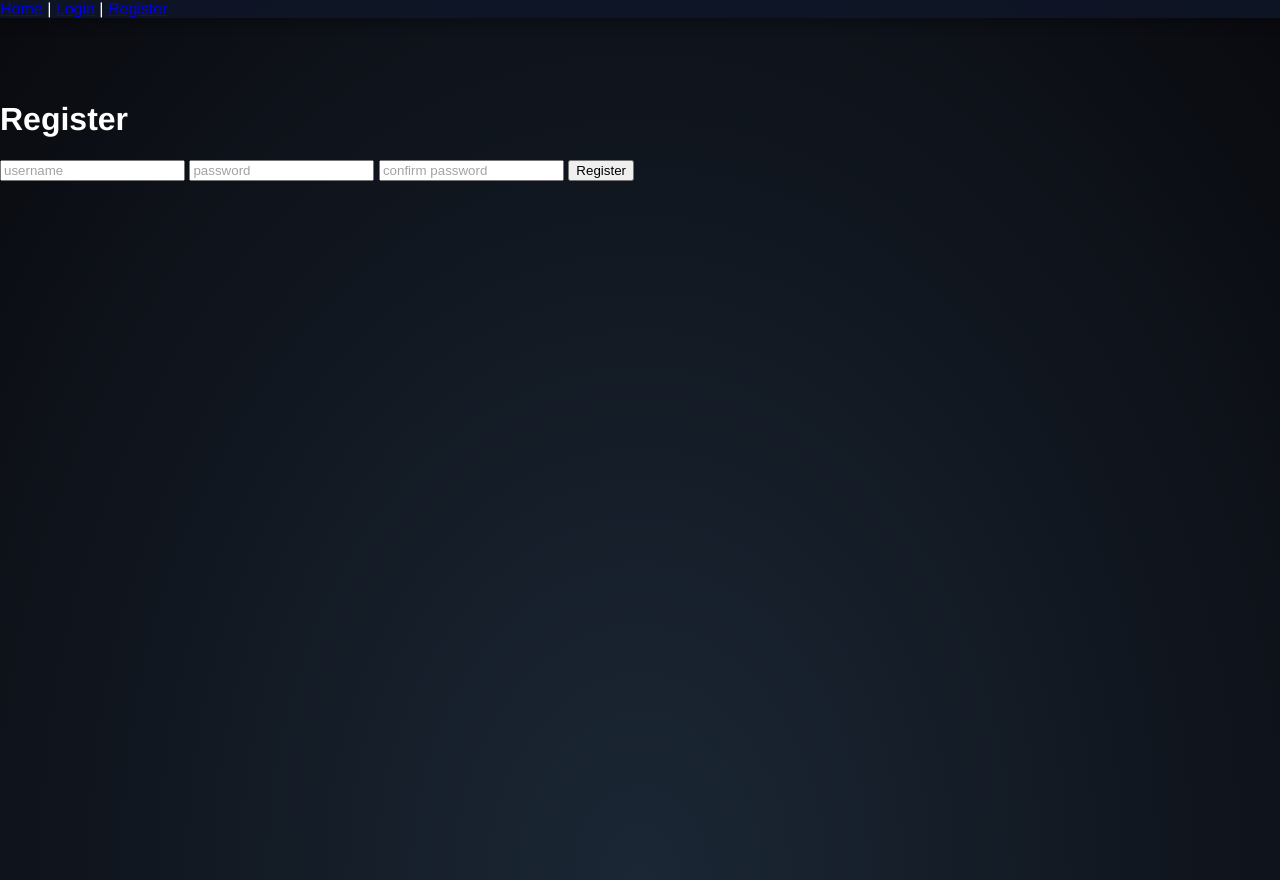
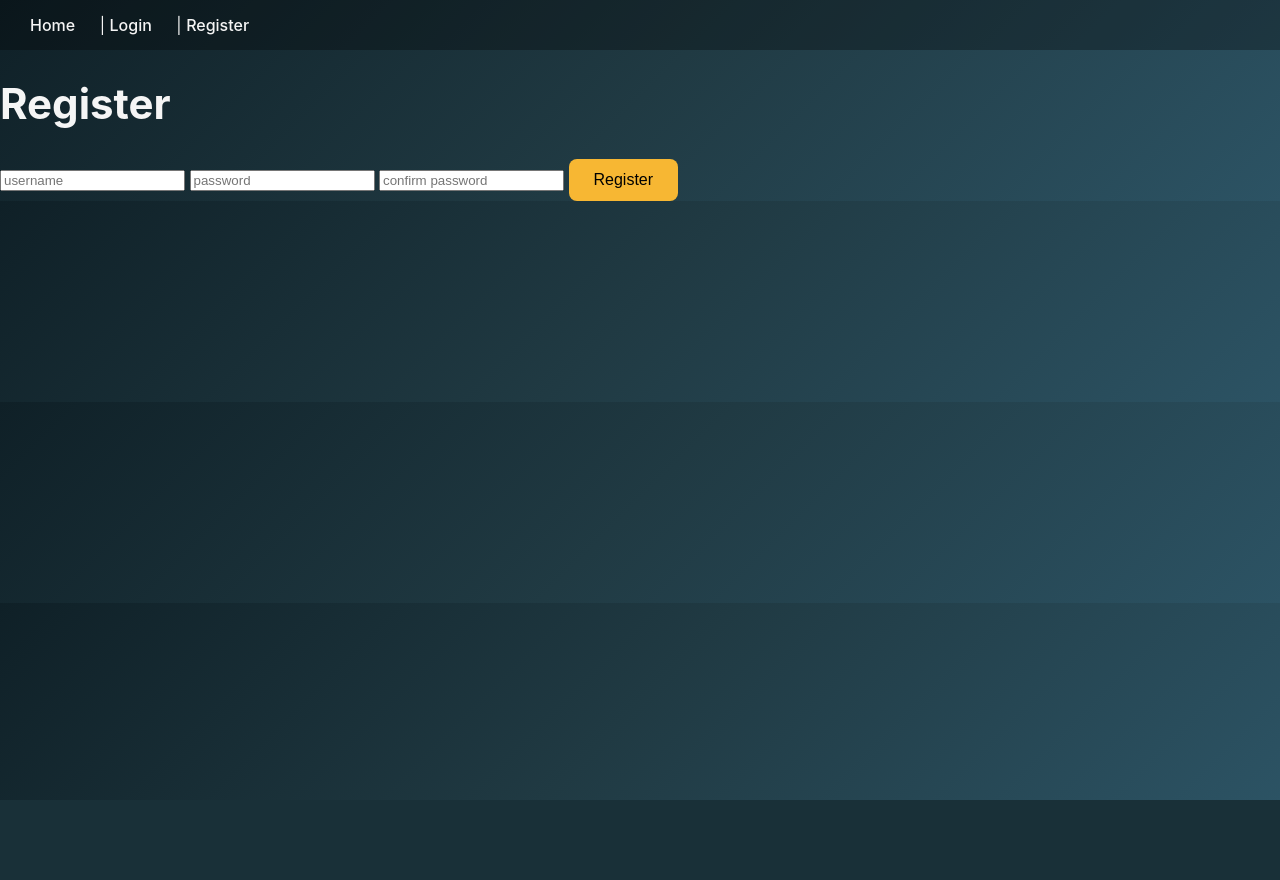
Before and after one commit to Naomi2468/MiniWebApplication, a Flask app: page /register in a window 1280 px wide. After the commit the page ends 800 px from the top, so only its background shows below. Run offline with Flask 3, Linux system fonts and the light colour scheme.

Commit message:
Update style.css

```diff
--- a/static/style.css
+++ b/static/style.css
@@ -1,173 +1,70 @@
-
 body {
-  margin: 0;
-  padding-top: 80px;
-  font-family: 'Helvetica Neue', Arial, sans-serif;
-  color: #fff;
-  background: radial-gradient(ellipse at bottom, #1b2735 0%, #090a0f 100%);
-  overflow-x: hidden;
-  height: 100vh;
+    font-family: -apple-system, BlinkMacSystemFont, "Segoe UI", Roboto, sans-serif;
+    background: linear-gradient(135deg, #0f2027, #203a43, #2c5364);
+    color: #f5f5f5;
+    margin: 0;
+    padding: 0;
 }
 
-
 nav {
-  position: fixed;
-  top: 0;
-  left: 0;
-  width: 100%;
-  backdrop-filter: blur(10px);
-  background-color: rgba(15, 23, 42, 0.6);
-  box-shadow: 0 2px 15px rgba(0, 0, 0, 0.4);
-  z-index: 1000;
-  transition: background-color 0.3s ease;
+    padding: 15px 30px;
+    background: rgba(0, 0, 0, 0.3);
 }
 
-
-nav:hover {
-  background-color: rgba(15, 23, 42, 0.8);
+nav a {
+    color: #f5f5f5;
+    text-decoration: none;
+    margin-right: 20px;
+    font-weight: 500;
 }
 
-
-.navbar-brand {
-  color: #facc15 !important;
-  font-weight: bold;
-  font-size: 1.3rem;
-  letter-spacing: 1px;
-  text-shadow: 0 0 6px rgba(250, 204, 21, 0.5);
+nav a:hover {
+    text-decoration: underline;
 }
 
-
-.btn {
-  border-radius: 6px;
+.container {
+    max-width: 700px;
+    margin: 80px auto;
+    padding: 40px;
+    background: rgba(255, 255, 255, 0.08);
+    border-radius: 15px;
+    backdrop-filter: blur(10px);
+    box-shadow: 0 10px 40px rgba(0,0,0,0.3);
 }
 
-
-.stars, .stars2, .stars3 {
-  position: fixed;
-  top: 0;
-  left: 0;
-  width: 100%;
-  height: 100%;
-  display: block;
-  background: transparent;
-  z-index: 0;
+h1 {
+    font-size: 42px;
+    margin-bottom: 30px;
 }
 
-.stars::after,
-.stars2::after,
-.stars3::after {
-  content: "";
-  position: absolute;
-  top: 0;
-  left: 0;
-  width: 100%;
-  height: 100%;
-  background-repeat: repeat;
-  background-image: radial-gradient(2px 2px at 20px 30px, #fff, rgba(255,255,255,0)),
-                    radial-gradient(1px 1px at 60px 80px, #fff, rgba(255,255,255,0)),
-                    radial-gradient(2px 2px at 150px 100px, #fff, rgba(255,255,255,0)),
-                    radial-gradient(2px 2px at 90px 160px, #fff, rgba(255,255,255,0));
+button {
+    background: #f7b733;
+    border: none;
+    padding: 12px 25px;
+    border-radius: 8px;
+    font-size: 16px;
+    cursor: pointer;
+    transition: 0.3s;
 }
 
-.stars { animation: animStar 100s linear infinite; }
-.stars2 { animation: animStar 150s linear infinite; opacity: 0.7; }
-.stars3 { animation: animStar 200s linear infinite; opacity: 0.5; }
-
-@keyframes animStar {
-  from { transform: translateY(0px); }
-  to { transform: translateY(-2000px); }
-}
-
-
-.navbar, .container {
-  position: relative;
-  z-index: 5;
-}
-
-
-.card {
-  background-color: #1f2937;
-  border: none;
-  border-radius: 15px;
-  box-shadow: 0 0 15px rgba(255, 255, 255, 0.05);
-  transition: transform 0.3s ease, box-shadow 0.3s ease;
-}
-.card:hover {
-  transform: translateY(-5px);
-  box-shadow: 0 0 25px rgba(250, 204, 21, 0.2);
-}
-
-
-.btn-glow {
-  background: linear-gradient(90deg, #facc15, #fde68a);
-  border: none;
-  color: #1f2937;
-  font-weight: bold;
-  border-radius: 8px;
-  transition: all 0.3s ease-in-out;
-  box-shadow: 0 0 10px rgba(250, 204, 21, 0.4);
-}
-.btn-glow:hover {
-  box-shadow: 0 0 25px rgba(250, 204, 21, 0.9);
-  transform: scale(1.05);
-}
-
-
-input.form-control, textarea.form-control {
-  background-color: #111827;
-  color: #fff;
-  border: 1px solid #374151;
-  border-radius: 8px;
-  transition: 0.3s ease;
-}
-input.form-control:focus, textarea.form-control:focus {
-  border-color: #facc15;
-  box-shadow: 0 0 8px rgba(250, 204, 21, 0.4);
-  background-color: #0f172a;
-  outline: none;
-}
-
-
-.alert-info {
-  background-color: rgba(56, 189, 248, 0.1);
-  border: 1px solid rgba(56, 189, 248, 0.4);
-  color: #93c5fd;
-  border-radius: 10px;
-}
-
-
-.card,
-.card * {
-  color: #ffffff !important;
-}
-
-
-input::placeholder {
-  color: #a3a3a3 !important;
-}
-
-
-input {
-  color: #ffffff !important;
+button:hover {
+    background: #fc4a1a;
+    color: white;
 }
 
 textarea {
-  color: #ffffff !important;
-  background-color: #0f172a !important;
-  border: 1px solid #facc15;
-  border-radius: 10px;
-  padding: 10px;
-  font-size: 1.1rem;
-  resize: none;
+    width: 100%;
+    padding: 15px;
+    border-radius: 8px;
+    border: none;
+    font-size: 16px;
+    margin-bottom: 20px;
 }
 
-
-textarea::placeholder {
-  color: #cccccc !important;
-  opacity: 0.8;
+audio {
+    margin-top: 20px;
 }
 
-textarea:focus {
-  box-shadow: 0 0 15px rgba(250, 204, 21, 0.6);
-  outline: none;
+a {
+    color: #ffd369;
 }
```
